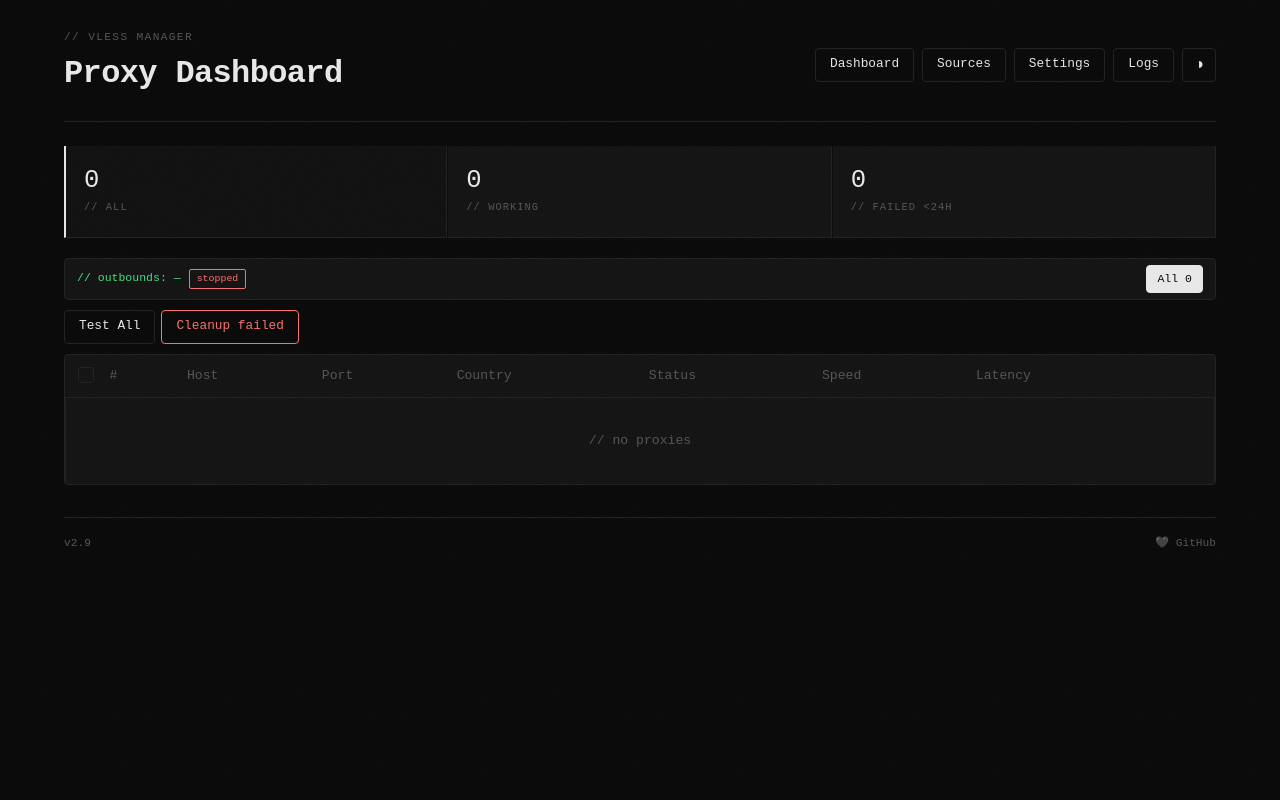
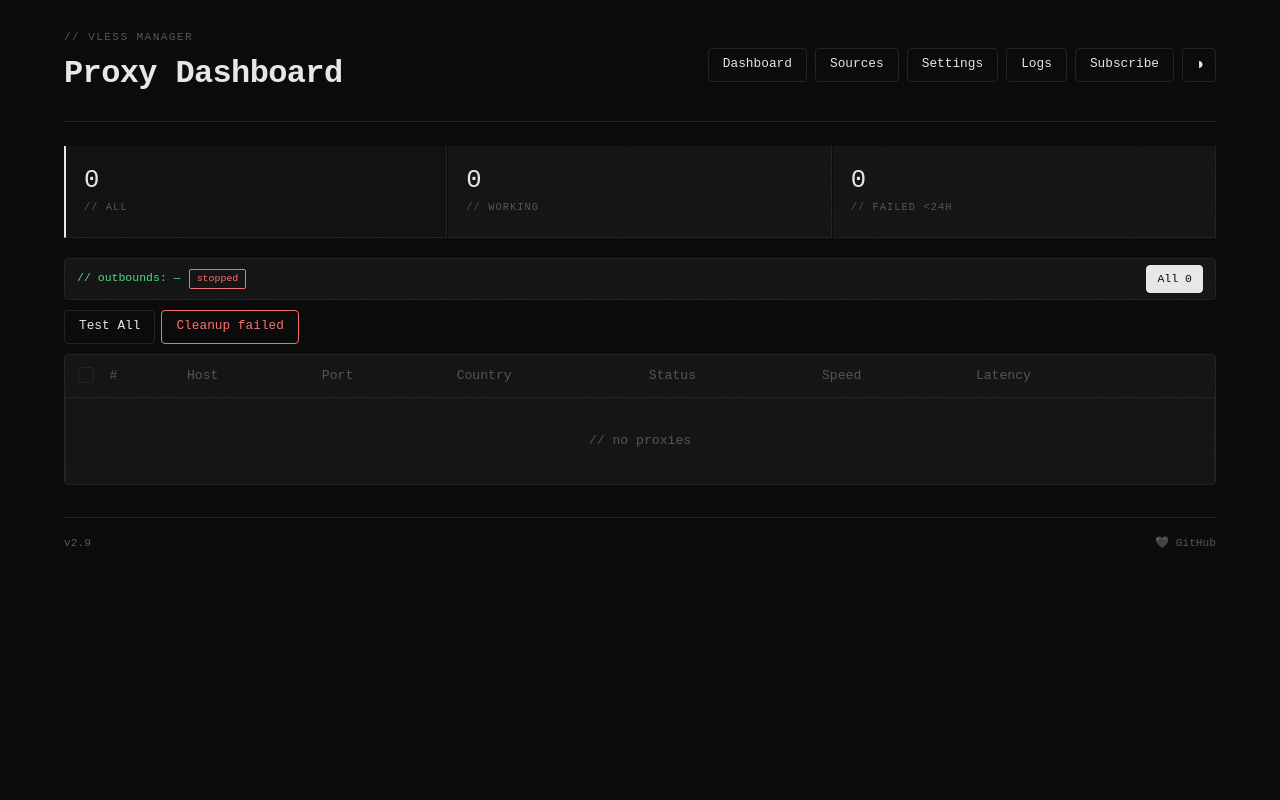
Before and after one commit to prasx/vless-manager-proxy, a Flask app: page / in a window 1280 px wide. Run offline with Flask 3, Linux system fonts and the light colour scheme; data comes from the database, SQL or seed files in the repository; data that the repository does not hold is empty.

Commit message:
added subscribe button on dashboard

```diff
--- a/templates/base.html
+++ b/templates/base.html
@@ -25,6 +25,7 @@
       <a href="/sources" class="btn">Sources</a>
       <a href="/settings" class="btn">Settings</a>
       <a href="/logs" class="btn">Logs</a>
+      <a href="/api/subscribe.txt" class="btn" target="_blank">Subscribe</a>
       <button class="btn btn-theme" onclick="toggleTheme()" title="Toggle theme">&#9681;</button>
     </nav>
   </div>
```
